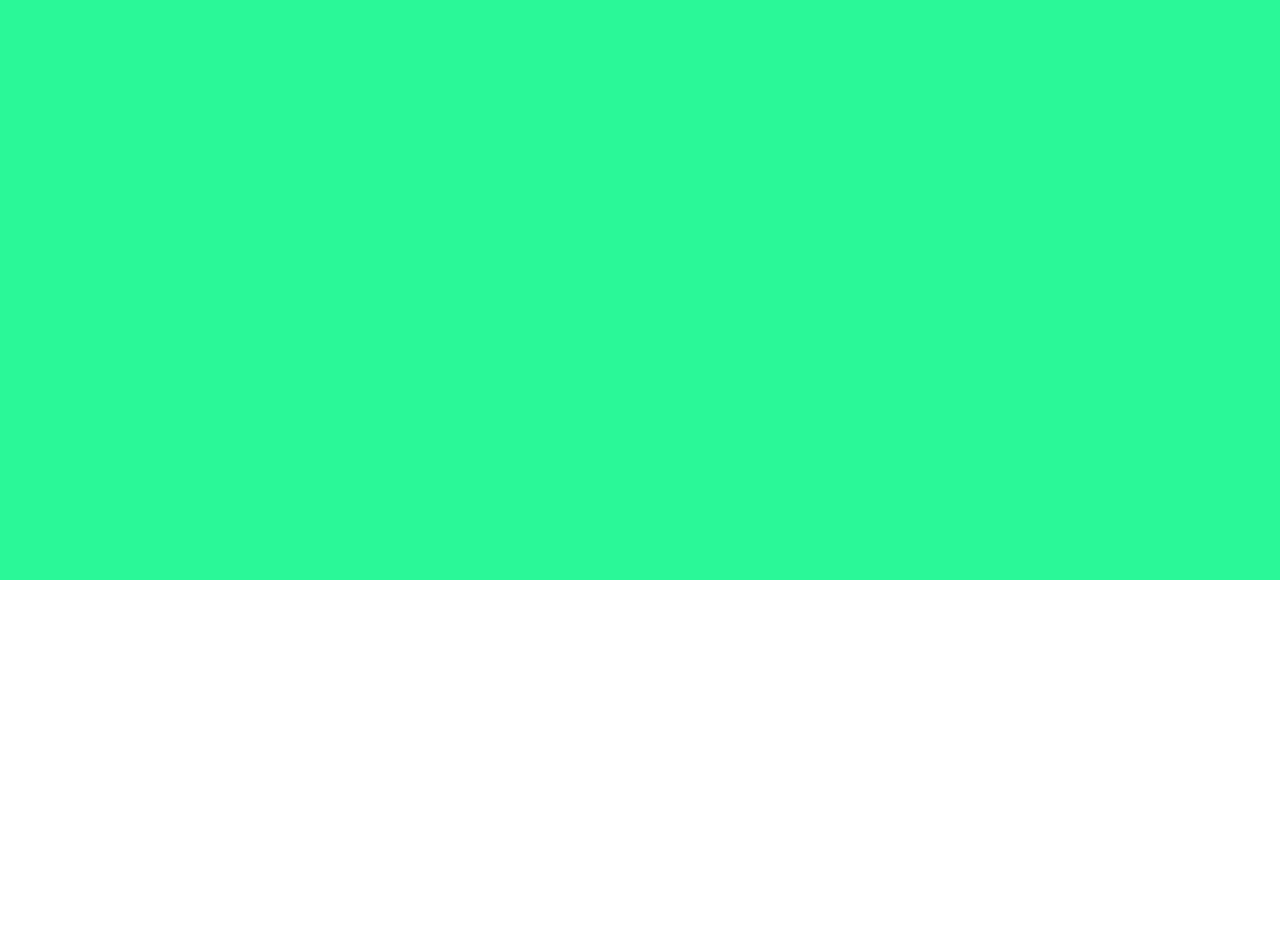
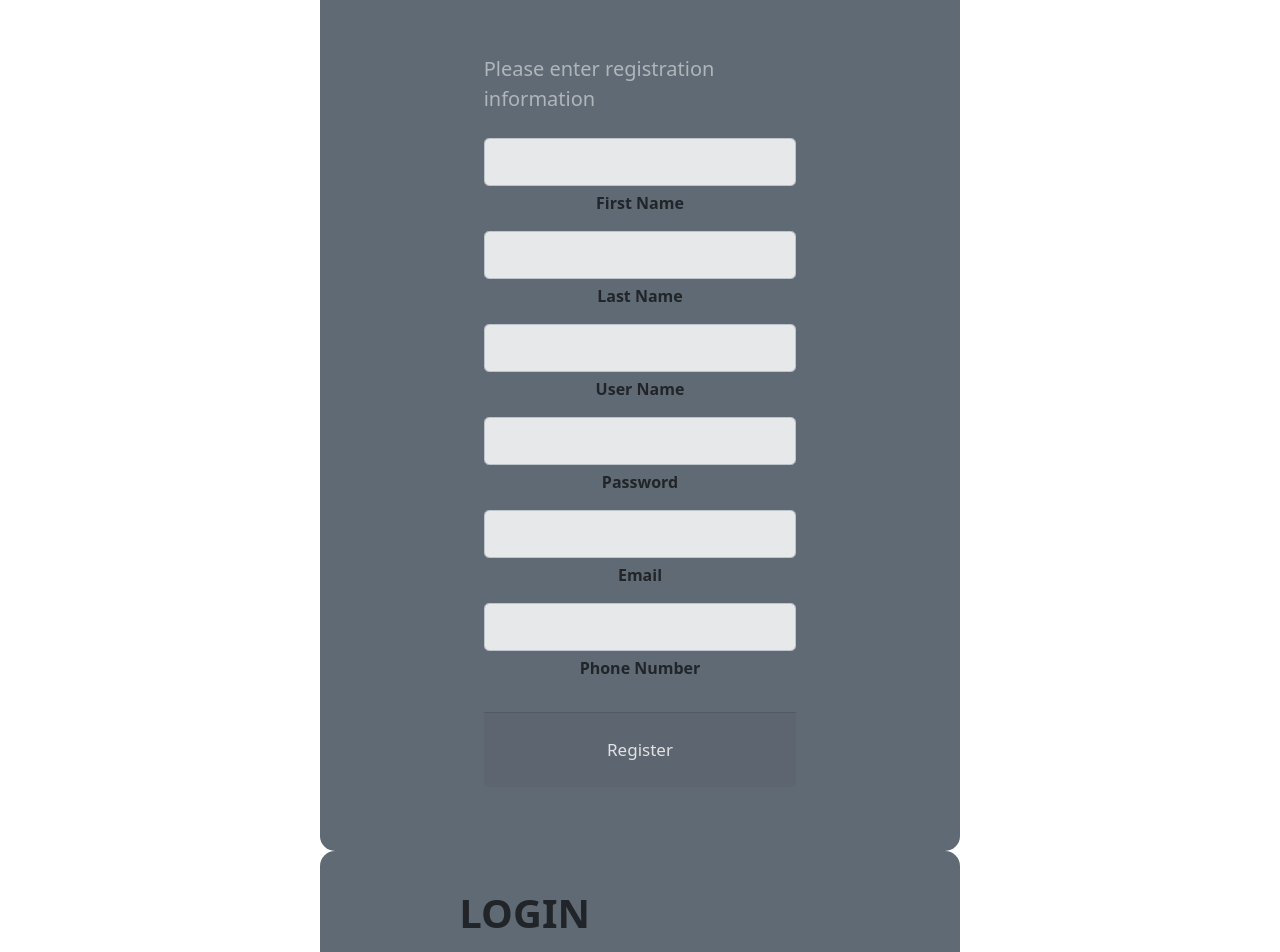
Before and after one commit to Ben-Fisch/Capstone_Frontend, a React (Create React App) app: page / in a window 1280 px wide. Shown: the part 220-1172 px from the top of the page. Before the commit the page ends 800 px from the top, so only its background shows below. Built offline with nearby package versions, Linux system fonts and the light colour scheme.

Commit message:
Added Register and Login components to edit later

```diff
--- a/src/components/App.jsx
+++ b/src/components/App.jsx
@@ -4,6 +4,8 @@ import jwtDecode from 'jwt-decode';
 import Chart from 'chart.js/auto';
 import Footer from './Footer/Footer';
 import NavBar from './NavBar/NavBar';
+import Register from './Register/Register';
+import Login from './Login/Login';
 
 class App extends Component {
     constructor(props) {
@@ -17,7 +19,8 @@ class App extends Component {
             <div>
                 <NavBar/>
                 <h1>Hello World</h1>
-
+                <Register/>
+                <Login/>
                 <Footer/>
 
             </div>
--- a/src/components/Login/Login.css
+++ b/src/components/Login/Login.css
@@ -0,0 +1,81 @@
+/* style the container */
+.container {
+    max-width: 50%;
+    display: flex;
+    position: relative;
+    border-radius: 15px;
+    background-color: #606a74;
+    padding: 2.5% 0 5% 0;
+    justify-content: center;
+    column-count: 1;
+    column-width: auto;
+  }
+
+  /* style inputs and link buttons */
+  input,
+  .btn {
+    width: 100%;
+    padding: 5%;
+    border: none;
+    border-radius: 4px;
+    margin: 5px 0;
+    opacity: 0.85;
+    display: inline-block;
+    font-size: 17px;
+    line-height: 20px;
+    text-decoration: none; /* remove underline from anchors */
+  }
+
+  input:hover,
+  .btn:hover {
+    opacity: 1;
+  }
+
+
+  /* style the submit button */
+  .LoginButton[type="submit"] {
+    background-color: #4caf50;
+    color: white;
+    cursor: pointer;
+    width: auto;
+    position: relative;
+  }
+
+  .LoginButton[type="submit"]:hover {
+    background-color: #45a049;
+    color:black;
+    cursor: pointer;
+    width: auto;
+    transform: scale(1);
+    position: relative;
+  }
+
+  /* style the submit button */
+  .button[type="submit"] {
+    background-color: #4caf50;
+    color: black;
+    cursor: pointer;
+    width: auto;
+    position: relative;
+  }
+
+  .button[type="submit"]:hover {
+    background-color: #45a049;
+    color:black;
+    cursor: pointer;
+    width: auto;
+    transform: scale(1);
+    position: relative;
+  }
+
+  .col {
+    float: right;
+    width: 100%;
+    margin: auto;
+    padding: 0 5%;
+    margin-top: 6px;
+  }
+
+  .form-outline{
+    text-align: center;
+  }
--- a/src/components/Login/Login.jsx
+++ b/src/components/Login/Login.jsx
@@ -0,0 +1,80 @@
+import React, { Component } from 'react';
+import 'react-router-dom';
+import './Login.css';
+import { Link } from 'react-router-dom';
+
+
+class Login extends Component {
+    constructor(props) {
+        super(props)
+        this.state = {
+            username: "",
+            password: "",
+
+        };
+    }
+
+    handleChange = (event) => {
+        this.setState({
+            [event.target.name]: event.target.value,
+        });
+    }
+
+    handleSubmit = (event) => {
+        event.preventDefault();
+        const login = {
+            username: this.state.username,
+            password: this.state.password,
+        };
+        this.props.loginUser(login);
+        this.setState({
+            username: "",
+            password: "",
+        });
+
+    }
+
+    render() {
+        return (
+
+<div className="container">
+
+<form onSubmit={this.handleSubmit} className="form-signin">
+          <div className="row">
+            <div className="col">
+                <div>
+                <h1 className="fs-1 fw-bold mb-5 text-uppercase">Login</h1>
+                </div>
+                  <p className="fs-5 text-white-50 mb-4">Please enter your username and password</p>
+
+                  <div className="form-outline form-white mb-4">
+                    <input type="text" name= "username" id="typeUsernameX" class="form-control form-control-lg" onChange={this.handleChange} value={this.state.username}  />
+                    <label className="form-label fs-5 fw-bold" for="typeUsernameX">Username</label>
+                  </div>
+
+                  <div className="form-outline form-white mb-4">
+                    <input type="password" name= "password" id="typePasswordX" class="form-control form-control-lg" onChange={this.handleChange} value={this.state.password} />
+                    <label className="form-label fs-5 fw-bold" for="typePasswordX">Password</label>
+                  </div>
+                  <div class="card-footer">
+                  <div>
+                  <button class="btn btn-outline-light btn-lg" type="submit">Login</button>
+                  </div>
+                    <Link to ='/Register'>
+                        <button class="btn btn-outline-light btn-lg" type="submit">Register</button>
+                    </Link>
+                  </div>
+            </div>
+
+          </div>
+
+</form>
+
+</div>
+
+
+     )
+    }
+}
+
+export default Login
--- a/src/components/NavBar/NavBar.jsx
+++ b/src/components/NavBar/NavBar.jsx
@@ -15,8 +15,10 @@ const NavBar = ({user}) => {
 <nav>
 
             {user && <h4> Welcome {user.username} </h4>}
+
             <ul>
                 <React.Fragment>
+
                         <Link to ='/Home'> <li>Home</li> </Link>
                         <Link to ='/Profile'> <li>Profile</li> </Link>
                         <Link to ='/Lifting'> <li>Lift</li> </Link>
--- a/src/components/Register/Register.css
+++ b/src/components/Register/Register.css
@@ -0,0 +1,65 @@
+
+
+.container {
+    max-width: 50%;
+    display: flex;
+    position: relative;
+    border-radius: 15px;
+    background-color: #606a74;
+    padding: 2.5% 0 5% 0;
+    justify-content: center;
+    column-count: 1;
+    column-width: auto;
+  }
+
+  /* style inputs and link buttons */
+  input,
+  .btn {
+    width: 100%;
+    padding: 5%;
+    border: none;
+    border-radius: 4px;
+    margin: 5px 0;
+    opacity: 0.85;
+    display: inline-block;
+    font-size: 17px;
+    line-height: 20px;
+    text-decoration: none; /* remove underline from anchors */
+  }
+
+  input:hover,
+  .btn:hover {
+    opacity: 1;
+  }
+
+
+  /* style the submit button */
+  .button[type="submit"] {
+    background-color: hsl(152, 94%, 57%);
+    color: white;
+    cursor: pointer;
+    width: auto;
+    position: relative;
+  }
+
+  .button[type="submit"]:hover {
+    background-color: hsl(152, 94%, 57%);
+    color:black;
+    cursor: pointer;
+    width: auto;
+    transform: scale(1);
+    position: relative;
+  }
+
+
+  .col {
+    float: right;
+    width: 100%;
+    margin: auto;
+    padding: 0 5%;
+    margin-top: 6px;
+  }
+
+  .form-outline{
+    text-align: center;
+  }
--- a/src/components/Register/Register.jsx
+++ b/src/components/Register/Register.jsx
@@ -0,0 +1,93 @@
+import React, { Component } from 'react';
+import './Register.css';
+
+class Register extends Component {
+    constructor(props) {
+        super(props)
+        this.state = {
+            firstname:"",
+            lastname:"",
+            username:"",
+            password:"",
+            email:"",
+            phonenumber:"",
+         };
+    }
+
+    handleChange = (event) => {
+        this.setState({
+            [event.target.name]: event.target.value,
+        })
+    }
+
+    handleSubmit = (event) => {
+        event.preventDefault();
+        const user = {
+            firstname: this.state.firstname,
+            lastname: this.state.lastname,
+            username: this.state.username,
+            password:this.state.password,
+            email: this.state.email,
+            phonenumber: this.state.phonenumber,
+        };
+        this.props.registerNewUser(user);
+        this.setState({
+            firstname: "",
+            lastname: "",
+            username: "",
+            password: "",
+            email: "",
+            phonenumber: "",
+        });
+    }
+
+    render() {
+        return (
+
+<div className="container">
+   <form onSubmit={this.handleSubmit} className="form-signup">
+        <div className="row">
+            <div className="col">
+                <div>
+                  <h1 class="fs-1 fw-bold mb-5 text-uppercase">Register</h1>
+                  <p class="fs-5 text-white-50 mb-4">Please enter registration information</p>
+                </div>
+
+                <div class="form-outline form-white mb-2">
+                  <input type="text" name = "firstname" id="typeFirstNameX" class="form-control form-control-lg" onChange={this.handleChange} value={this.state.firstname} />
+                  <label class="form-label fs-6 fw-bold" for="typeFirstNameX">First Name</label>
+                </div>
+
+                <div class="form-outline form-white mb-2">
+                  <input type="text" name = "lastname" id="typeLastNameX" class="form-control form-control-lg" onChange={this.handleChange} value={this.state.lastname} />
+                  <label class="form-label fs-6 fw-bold" for="typeLastNameX">Last Name</label>
+                </div>
+                <div class="form-outline form-white mb-2">
+                  <input type="text" name = "username" id="typeUserNameX" class="form-control form-control-lg" onChange={this.handleChange} value={this.state.username} />
+                  <label class="form-label fs-6 fw-bold" for="typeUserNameX">User Name</label>
+                </div>
+                <div class="form-outline form-white mb-2">
+                  <input type="text" name = "password" minlength="8" id="typePasswordX" class="form-control form-control-lg" onChange={this.handleChange} value={this.state.password} />
+                  <label class="form-label fs-6 fw-bold" for="typePasswordX">Password</label>
+                </div>
+                <div class="form-outline form-white mb-2">
+                  <input type="text" name = "email" id="typeEmailX" class="form-control form-control-lg" onChange={this.handleChange} value={this.state.email} />
+                  <label class="form-label fs-6 fw-bold" for="typeEmailX">Email</label>
+                </div>
+                <div class="form-outline form-white mb-4">
+                  <input type="text" name = "phonenumber" id="typePhonenumberX" class="form-control form-control-lg" onChange={this.handleChange} value={this.state.phonenumber} />
+                  <label class="form-label fs-6 fw-bold" for="typePhonenumberX">Phone Number</label>
+                </div>
+                <div class="card-footer">
+                    <button class="btn btn-outline-light btn-lg" type="submit">Register</button>
+                </div>
+            </div>
+        </div>
+  </form>
+</div>
+
+        )
+    }
+}
+
+export default Register;
```
Also changed, not shown: src/components/App.css (deleted, +0 -38 lines).
